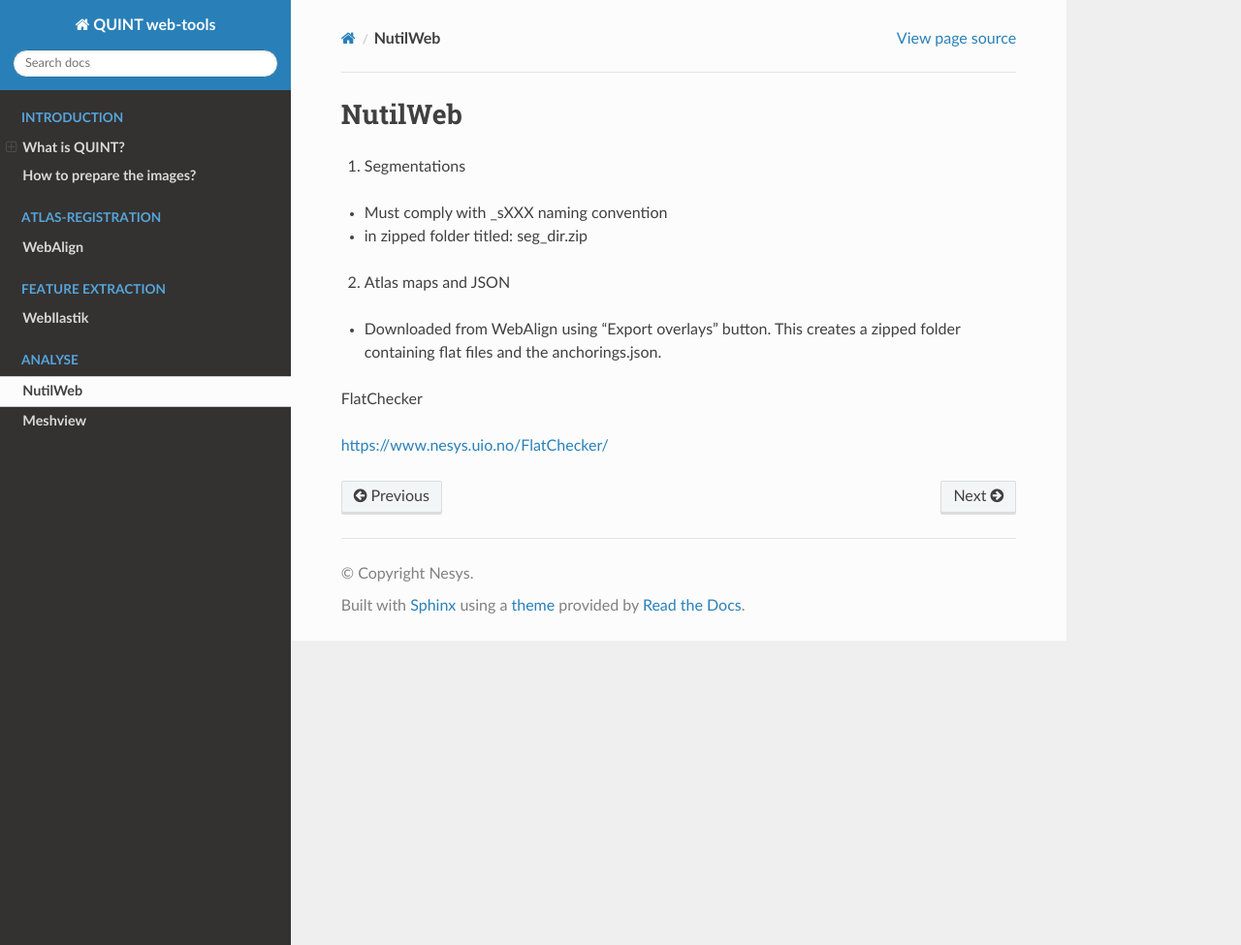
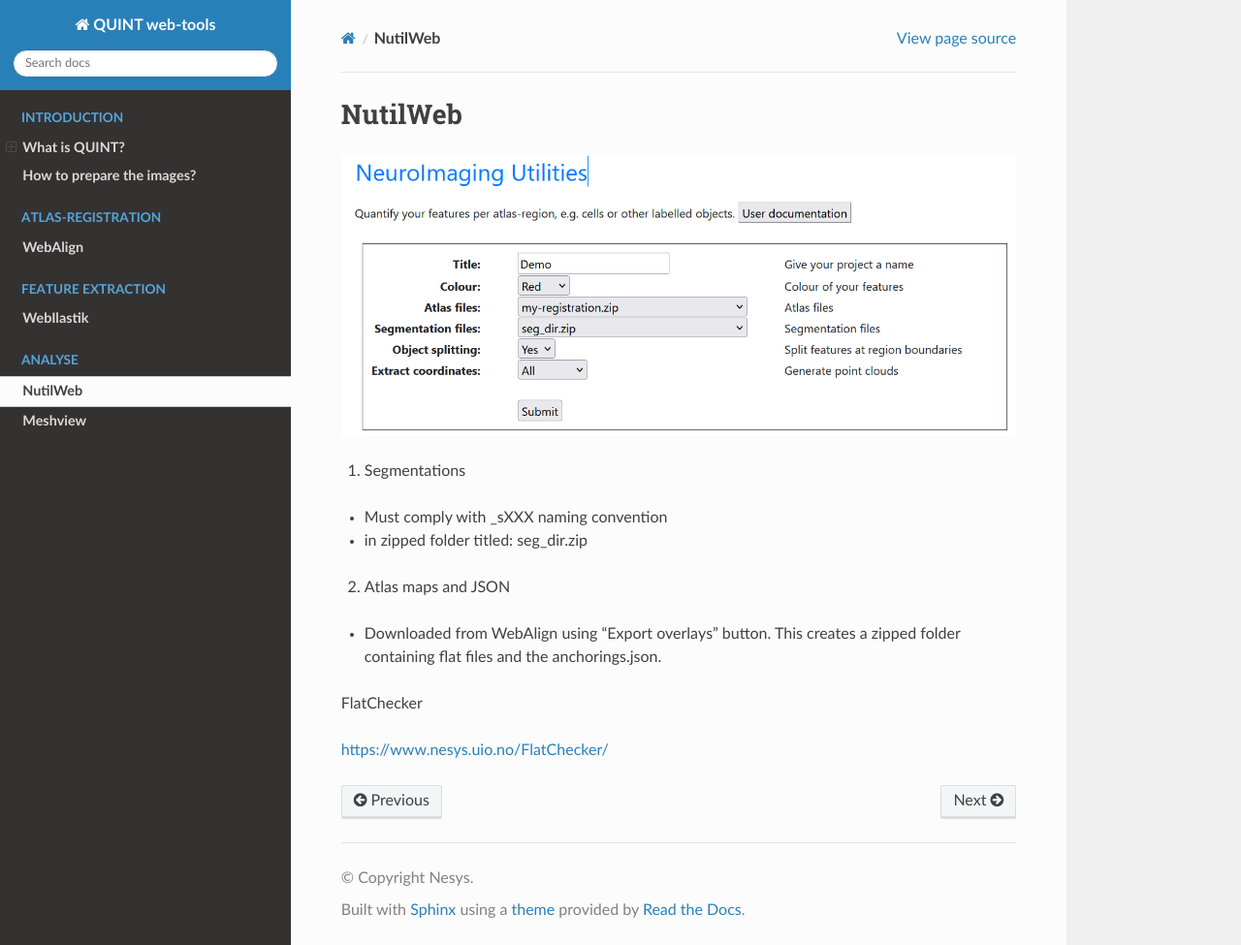
Before and after one commit to Neural-Systems-at-UIO/QUINT_webtools, a Sphinx documentation site: the page built from docs/NutilWeb.rst, in a window 1280 px wide and 975 px high. Shown: the whole window at 97% size. Built offline with Sphinx 7.4.7 and the Read the Docs theme 2.0.0, drawn with Linux system fonts in a browser that asks for light colours.

Commit message:
Update NutilWeb.rst

```diff
--- a/docs/NutilWeb.rst
+++ b/docs/NutilWeb.rst
@@ -1,5 +1,7 @@
 **NutilWeb**
 ==============
+
+.. image:: images/NutilWeb.PNG
 
 1. Segmentations
 
```
